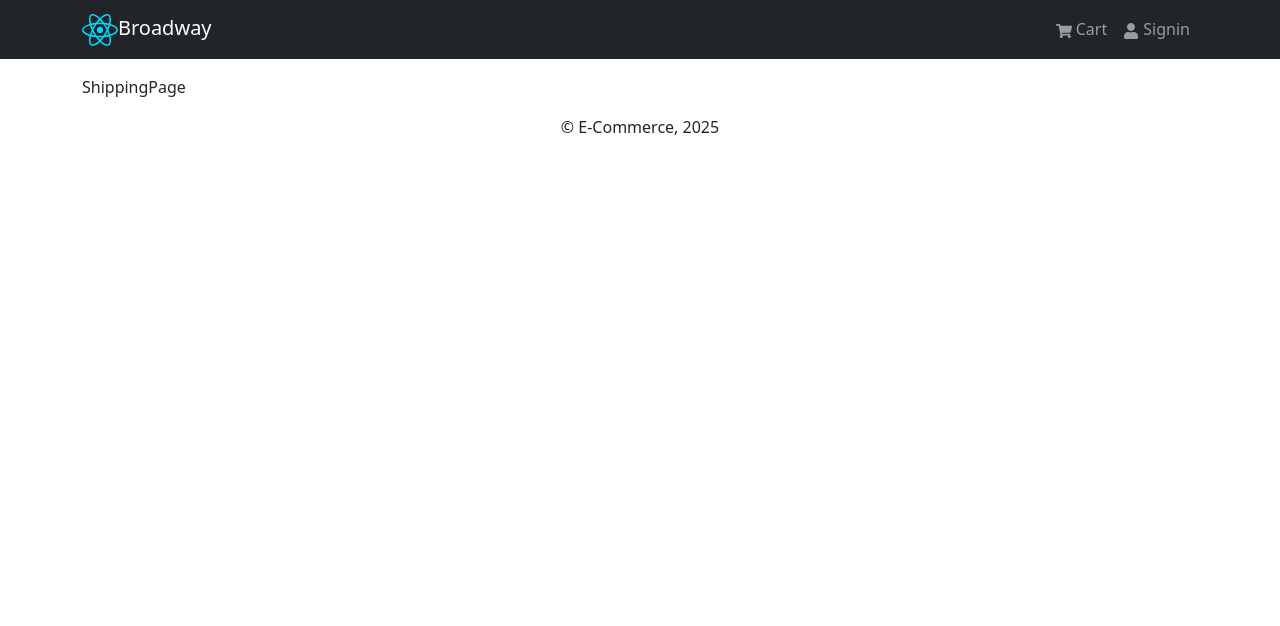
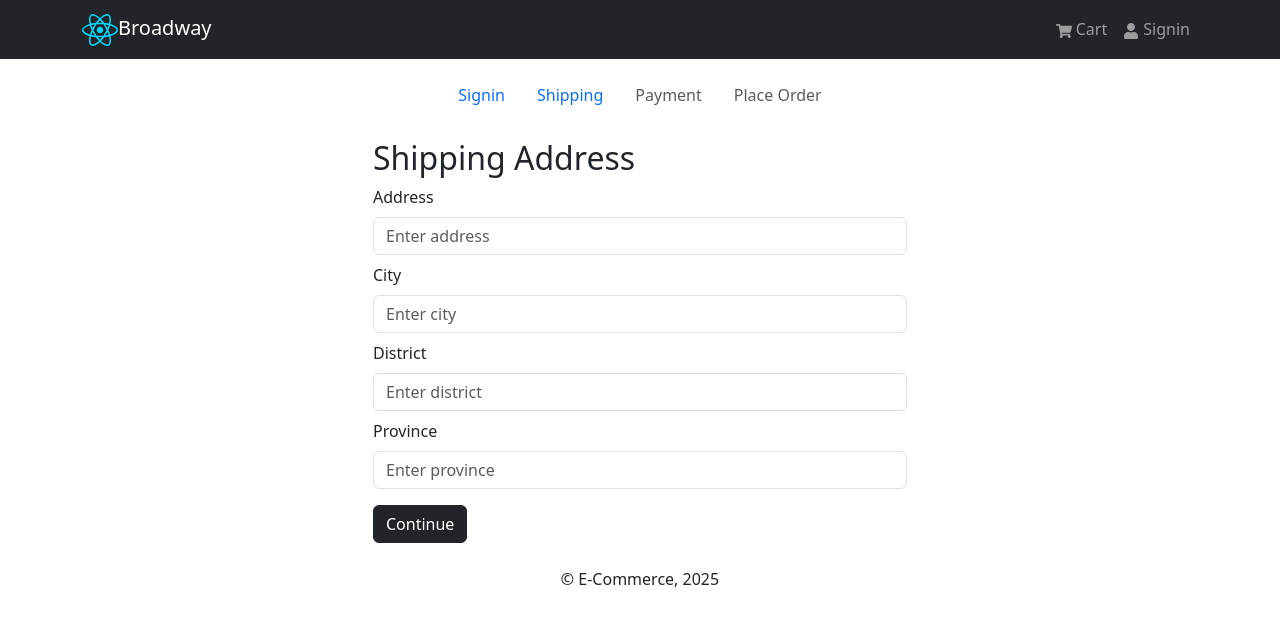
Before and after one commit to swechhyamaharjan/basicProject, a React app in the folder frontend/: page /shipping in a window 1280 px wide. Shown: the top 626 px of the page. Built offline with nearby package versions, Linux system fonts and the light colour scheme; the HTML template or start-up script is replaced by a standard one.

Commit message:
Added shipping functionality

```diff
--- /dev/null
+++ b/frontend/src/components/CheckOutStep.jsx
@@ -0,0 +1,35 @@
+import { Nav } from "react-bootstrap";
+import { Link } from "react-router";
+
+
+function CheckoutStep({ step1, step2, step3, step4 }) {
+  return(
+    <Nav className="justify-content-center mb-4">
+    <Nav.Item>
+      {step1
+        ? (<Nav.Link as={Link} to="/signin">Signin</Nav.Link>)
+        : (<Nav.Link disabled>Signin</Nav.Link>)
+      }
+    </Nav.Item>
+    <Nav.Item>
+      {step2
+        ? (<Nav.Link as={Link} to="/shipping">Shipping</Nav.Link>)
+        : (<Nav.Link disabled>Shipping</Nav.Link>)
+      }
+    </Nav.Item>
+    <Nav.Item>
+      {step3
+        ? (<Nav.Link as={Link} to="/payment">Payment</Nav.Link>)
+        : (<Nav.Link disabled>Payment</Nav.Link>)
+      }
+    </Nav.Item>
+    <Nav.Item>
+      {step4
+        ? (<Nav.Link as={Link} to="/place-order">Place Order</Nav.Link>)
+        : (<Nav.Link disabled>Place Order</Nav.Link>)
+      }
+    </Nav.Item>
+  </Nav>
+  )
+}
+export default CheckoutStep;
--- a/frontend/src/pages/ShippingPage.jsx
+++ b/frontend/src/pages/ShippingPage.jsx
@@ -1,8 +1,53 @@
-import React from 'react'
+import { useState } from 'react';
+import FormContainer from '../components/FormContainer'
+import {Form, Button} from 'react-bootstrap'
+import { useDispatch, useSelector } from 'react-redux';
+import { saveShippingAddress } from '../slices/cartSlice';
+import CheckoutStep from '../components/CheckOutStep';
 
 const ShippingPage = () => {
+  const { shippingAddress } = useSelector((state)=>state.cart)
+  const [address, setAddress] = useState(shippingAddress?.address || "");
+  const [city, setCity] = useState(shippingAddress?.city || "");
+  const [district, setDistrict] = useState(shippingAddress?.district || "");
+  const [province, setProvince] = useState(shippingAddress?.province || "");
+  const dispatch = useDispatch();
+
+  const submithandler = (e)=>{
+   e.preventDefault();
+   dispatch(saveShippingAddress({address, city, district, province}))
+  }
   return (
-    <div>ShippingPage</div>
+    <>
+    <FormContainer>
+      <CheckoutStep step1 step2/>
+
+      <h2>Shipping Address</h2>
+      <Form onSubmit={submithandler}>
+        <Form.Group className='my-2' controlId='address'>
+          <Form.Label>Address</Form.Label>
+          <Form.Control type='text' placeholder='Enter address' value={address}
+          onChange={e=>setAddress(e.target.value)}/>
+        </Form.Group>
+        <Form.Group className='my-2' controlId='city'>
+          <Form.Label>City</Form.Label>
+          <Form.Control type='text' placeholder='Enter city' value={city}
+          onChange={e=>setCity(e.target.value)} />
+        </Form.Group>
+        <Form.Group className='my-2' controlId='district'>
+          <Form.Label>District</Form.Label>
+          <Form.Control type='text' placeholder='Enter district' value={district}
+          onChange={e=>setDistrict(e.target.value)} />
+        </Form.Group>
+        <Form.Group className='my-2' controlId='province'>
+          <Form.Label>Province</Form.Label>
+          <Form.Control type='text' placeholder='Enter province' value={province}
+          onChange={e=>setProvince(e.target.value)} />
+        </Form.Group>
+        <Button type='submit' variant='dark' className='my-2'>Continue</Button>
+      </Form>
+    </FormContainer>
+    </>
   )
 }
 
--- a/frontend/src/slices/cartSlice.js
+++ b/frontend/src/slices/cartSlice.js
@@ -3,7 +3,7 @@ import { updateCart } from '../utils/cartUtils';
 
 const initialState = localStorage.getItem("cart")
   ? JSON.parse(localStorage.getItem("cart")) //JSON read and turns to js obj
-  : { cartItems: [], };
+  : { cartItems: [], shippingAddress: {}, paymentMethod: ""};
 
 const cartSlice = createSlice({
   name: 'cart',
@@ -29,9 +29,13 @@ const cartSlice = createSlice({
     clearCart: (state, action)=>{ //empty all cart at once
       state.cartItems = [];
       updateCart(state);
-    }
+    },
+    saveShippingAddress: (state, action)=>{
+      state.shippingAddress = action.payload;
+      updateCart(state)
+    },
   },
 });
 
-export const { addToCart, removeFromCart, clearCart } = cartSlice.actions;
+export const { addToCart, removeFromCart, clearCart, saveShippingAddress } = cartSlice.actions;
 export default cartSlice.reducer;
```
Also changed, not shown: 1 other file (tests, documents, lock files or other folders).
